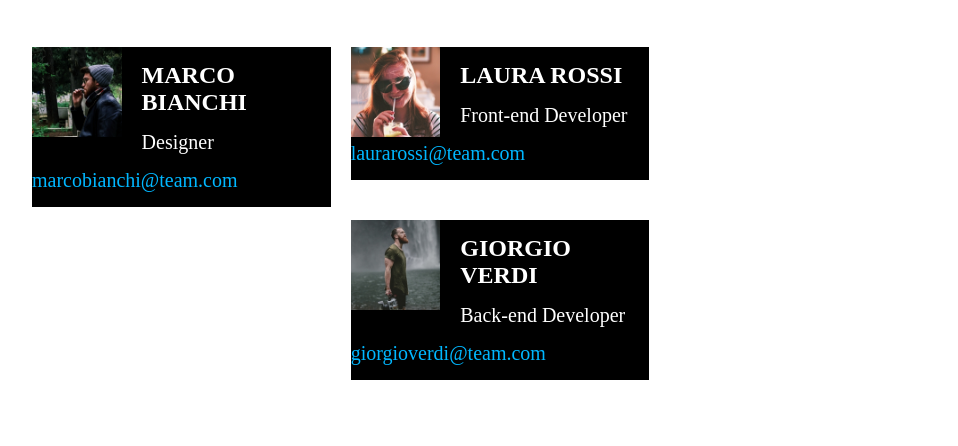
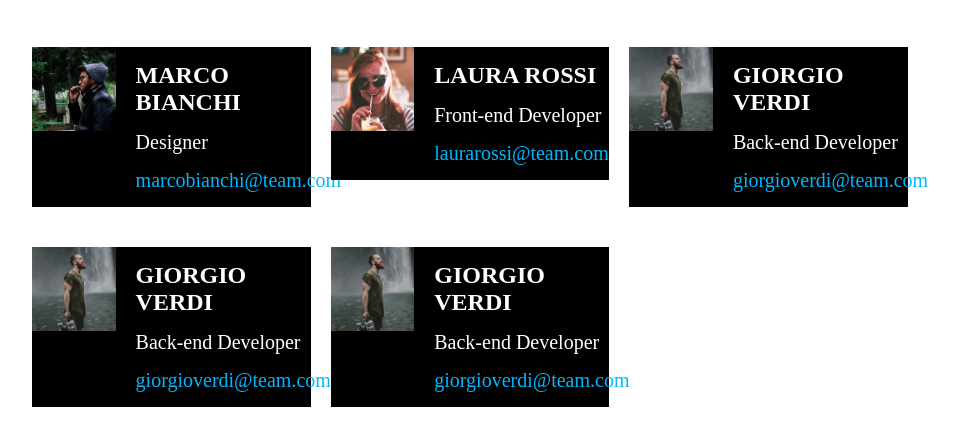
Before and after one commit to bittoMazza/html-css-float-cards, a plain HTML site: page index.html in a window 1280 px wide. Shown: the part 146-592 px from the top of the page, without its empty margins (170-1128 px from the left). Drawn offline with Linux system fonts and the light colour scheme.

Commit message:
corretto problema calc

```diff
--- a/css/style.css
+++ b/css/style.css
@@ -31,10 +31,18 @@ h1{
 .cards{
     margin: 10px;
     margin-bottom: 30px;
+    float: left;
     background-color: black;
-    width: calc(100%/3);
+    width: calc(100% / 3 - 20px);
+
+}
+
+.cards-image{
+    width:30%;
     float: left;
+    margin-right: 20px;
 }
+
 
 .cards-name{
     font-size: 1.5rem;
@@ -50,17 +58,15 @@ h1{
 }
 .cards-text{
     margin: 15px 0 15px 0;
+    width: calc(100% - 30% - 20px);
+    float: left;
 }
 .work-position{
     font-size: 20px;
 }
+
 .cards-email{
     text-decoration: none;
     color: rgb(0, 183, 255);
     font-size: 20px;
 }
-.cards-image{
-    width:30%;
-    float: left;
-    margin-right: 20px;
-}
--- a/index.html
+++ b/index.html
@@ -41,6 +41,22 @@
                 </div>
             </div>
         </div>
+        <div class="cards ">
+            <img class="fleft cards-image" src="./img/male2.png" alt="immagine Marco Bianchi">
+            <div class="cards-text">
+                <h3 class="cards-name">GIORGIO VERDI</h3>
+                <span class="work-position">Back-end Developer</span>
+                <a class="cards-email" href = "mailto: giorgioverdi@team.com">giorgioverdi@team.com</a>
+            </div>
+        </div>
+        <div class="cards ">
+            <img class="fleft cards-image" src="./img/male2.png" alt="immagine Marco Bianchi">
+            <div class="cards-text">
+                <h3 class="cards-name">GIORGIO VERDI</h3>
+                <span class="work-position">Back-end Developer</span>
+                <a class="cards-email" href = "mailto: giorgioverdi@team.com">giorgioverdi@team.com</a>
+            </div>
+        </div>
     </main>
 </body>
 </html>
```
